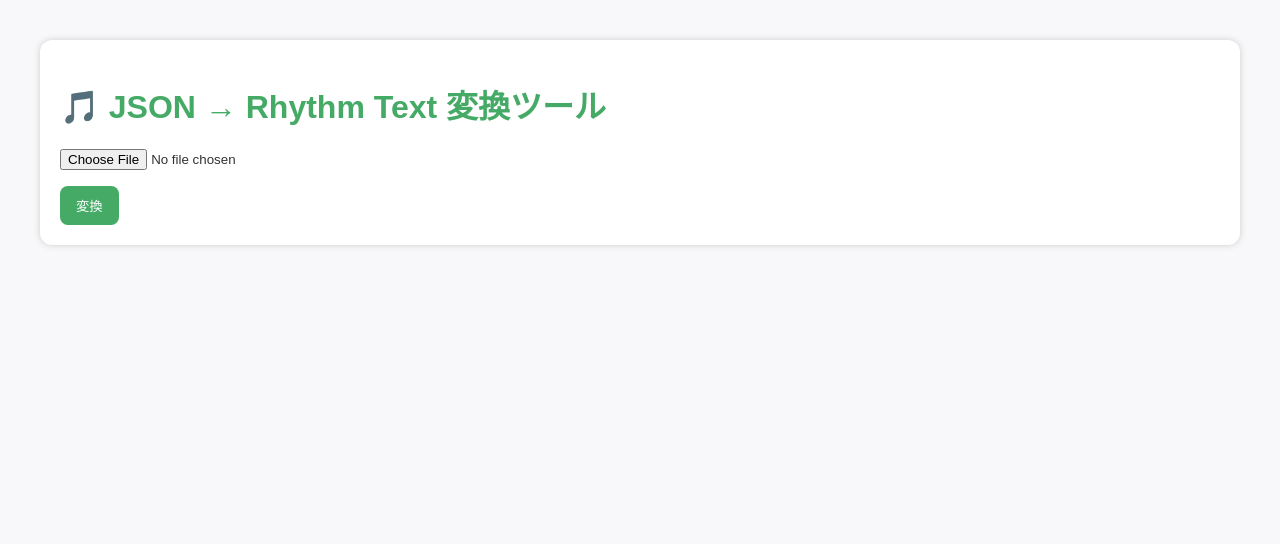
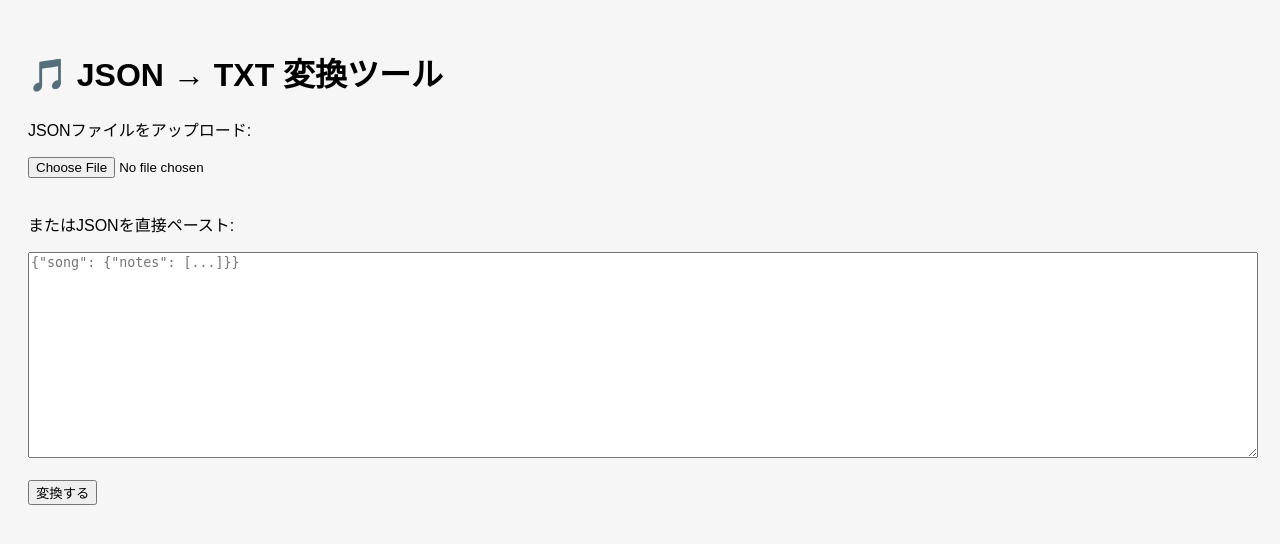
Before and after one commit to Ryouse1/Fnf-note-converter, a Flask app: page / in a window 1280 px wide. Shown: the top 544 px of the page. Run offline with Flask 3, Linux system fonts and the light colour scheme.

Commit message:
Update index.html

```diff
--- a/templates/index.html
+++ b/templates/index.html
@@ -1,44 +1,27 @@
 <!DOCTYPE html>
 <html lang="ja">
 <head>
-  <meta charset="UTF-8">
-  <title>🎵 JSON → Rhythm Text 変換ツール</title>
-  <style>
-    body { font-family: sans-serif; margin: 40px; background: #f8f8fa; color: #333; }
-    h1 { color: #4a6; }
-    textarea { width: 100%; height: 300px; font-family: monospace; }
-    .box { background: white; padding: 20px; border-radius: 12px; box-shadow: 0 0 6px #ccc; }
-    button { background: #4a6; color: white; border: none; padding: 10px 16px; border-radius: 8px; cursor: pointer; }
-    button:hover { background: #3a5; }
-    .error { color: red; margin-top: 10px; }
-  </style>
+    <meta charset="UTF-8">
+    <title>FNF JSON → TXT 変換ツール</title>
+    <style>
+        body { font-family: sans-serif; padding: 20px; background: #f6f6f6; }
+        textarea { width: 100%; height: 200px; }
+        .result { margin-top: 20px; white-space: pre; background: #fff; padding: 10px; border-radius: 8px; }
+    </style>
 </head>
 <body>
-  <div class="box">
-    <h1>🎵 JSON → Rhythm Text 変換ツール</h1>
+    <h1>🎵 JSON → TXT 変換ツール</h1>
     <form method="POST" enctype="multipart/form-data">
-      <p><input type="file" name="file" accept=".json"></p>
-      <button type="submit">変換</button>
+        <p>JSONファイルをアップロード:</p>
+        <input type="file" name="json_file"><br><br>
+        <p>またはJSONを直接ペースト:</p>
+        <textarea name="json_text" placeholder='{"song": {"notes": [...]}}'></textarea><br><br>
+        <button type="submit">変換する</button>
     </form>
 
-    {% if error %}
-      <p class="error">{{ error }}</p>
+    {% if result %}
+    <h2>変換結果:</h2>
+    <div class="result">{{ result }}</div>
     {% endif %}
-
-    {% if result %}
-      <h3>変換結果 (コピーして使えます)</h3>
-      <textarea readonly>{{ result }}</textarea>
-      <p><button onclick="copyText()">📋 コピー</button></p>
-    {% endif %}
-  </div>
-
-  <script>
-    function copyText() {
-      const textArea = document.querySelector('textarea');
-      textArea.select();
-      document.execCommand('copy');
-      alert("コピーしました！");
-    }
-  </script>
 </body>
 </html>
```
